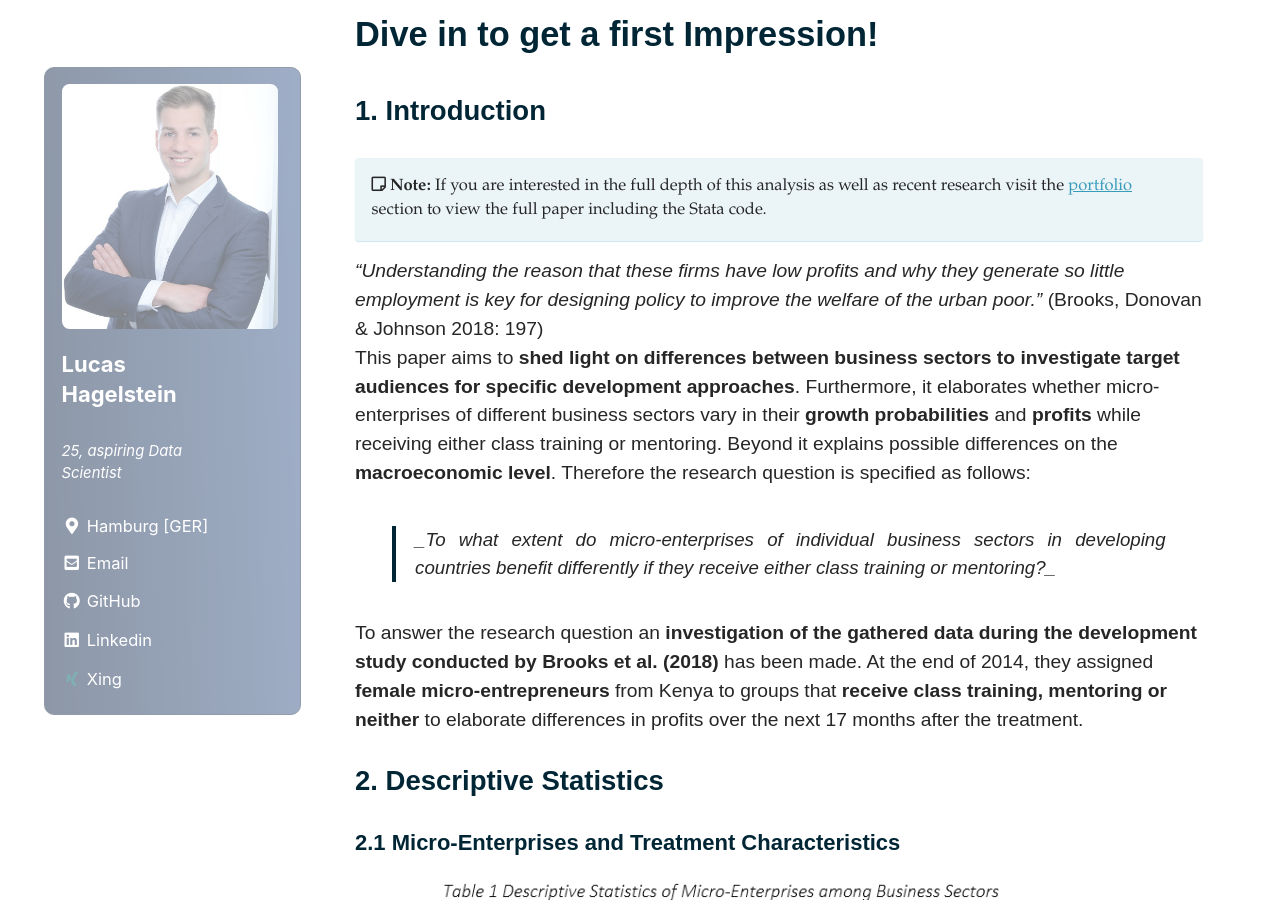
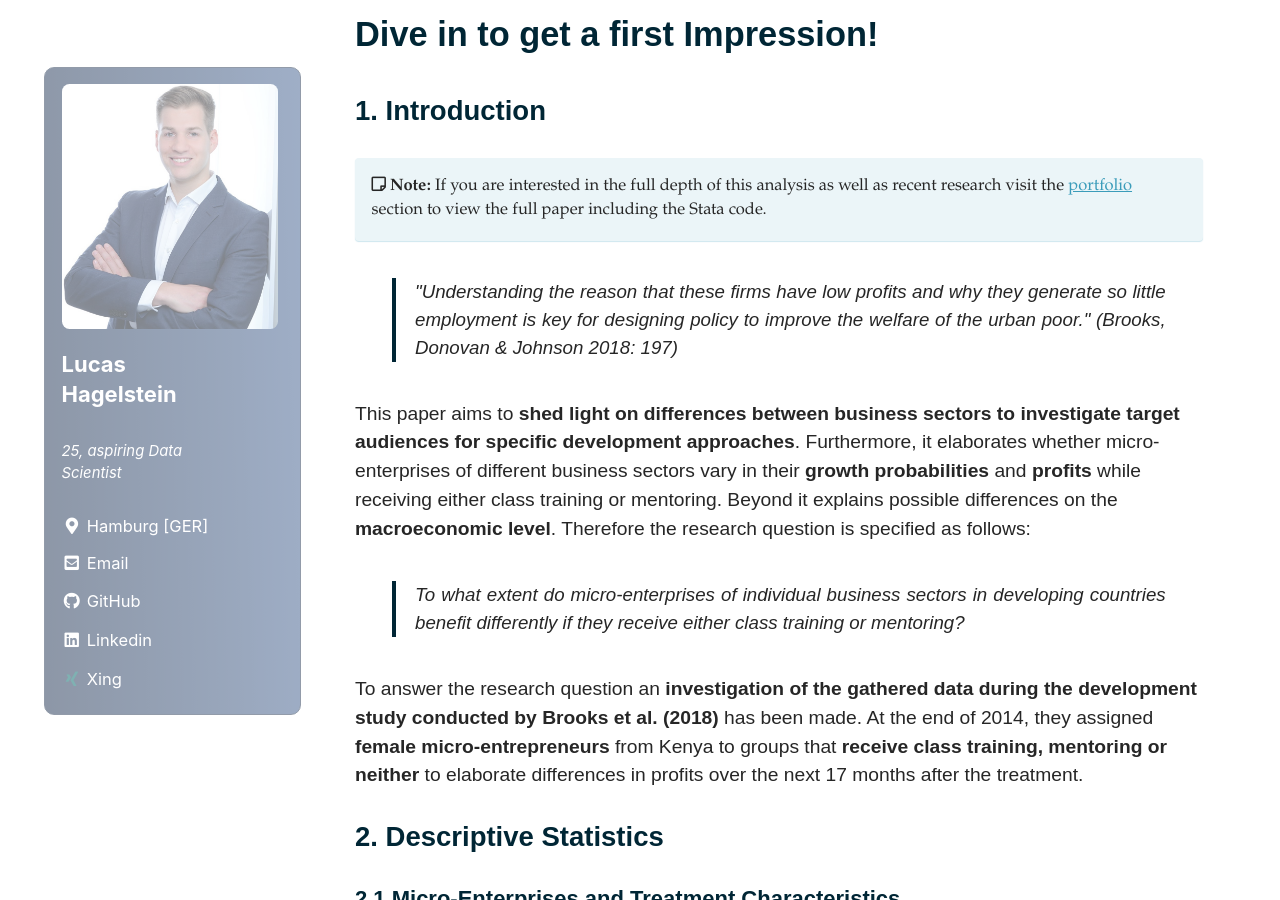
Before and after one commit to LHAGELS/LHAGELS.github.io, a Jekyll site: the page built from _posts/2020-06-03-PART-I-Development-Opportunities-of-Micro-Entrepreneurs-Evidence-from-Kenya.md, in a window 1280 px wide and 900 px high, scrolled down 341 px. Built offline with Jekyll 4.4.1, drawn with Linux system fonts in a browser that asks for light colours; cached includes are drawn as plain includes; nearby versions of some CDN libraries.

Commit message:
new github

```diff
--- a/_posts/2020-06-03-PART-I-Development-Opportunities-of-Micro-Entrepreneurs-Evidence-from-Kenya.md
+++ b/_posts/2020-06-03-PART-I-Development-Opportunities-of-Micro-Entrepreneurs-Evidence-from-Kenya.md
@@ -20,12 +20,14 @@ excerpt: "In this series I summarize the main findings of my data analysis accor
 
 <i class="far fa-sticky-note"></i> **Note:** If you are interested in the full depth of this analysis as well as recent research visit the [portfolio](/portfolio/) section to view the full paper including the Stata code.
   {: .notice--info}
-
-_"Understanding the reason that these firms have low profits and why they generate so little employment is key for designing policy to improve the welfare of the urban poor.”_ (Brooks, Donovan & Johnson 2018: 197)
+<blockquote>
+"Understanding the reason that these firms have low profits and why they generate so little employment is key for designing policy to improve the welfare of the urban poor."
+(Brooks, Donovan & Johnson 2018: 197)
+</blockquote>
 This paper aims to **shed light on differences between business sectors to investigate target audiences for specific development approaches**. Furthermore, it elaborates whether micro-enterprises of different business sectors vary in their **growth probabilities** and **profits** while receiving either class training or mentoring. Beyond it explains possible differences on the **macroeconomic level**. Therefore the research question is specified as follows:
 
 <blockquote>
-_To what extent do micro-enterprises of individual business sectors in developing countries benefit differently if they receive either class training or mentoring?_
+To what extent do micro-enterprises of individual business sectors in developing countries benefit differently if they receive either class training or mentoring?
 </blockquote>
 
 To answer the research question an **investigation of the gathered data during the development study conducted by Brooks et al. (2018)** has been made. At the end of 2014, they assigned **female micro-entrepreneurs** from Kenya to groups that **receive class training, mentoring or neither** to elaborate differences in profits over the next 17 months after the treatment.
```
